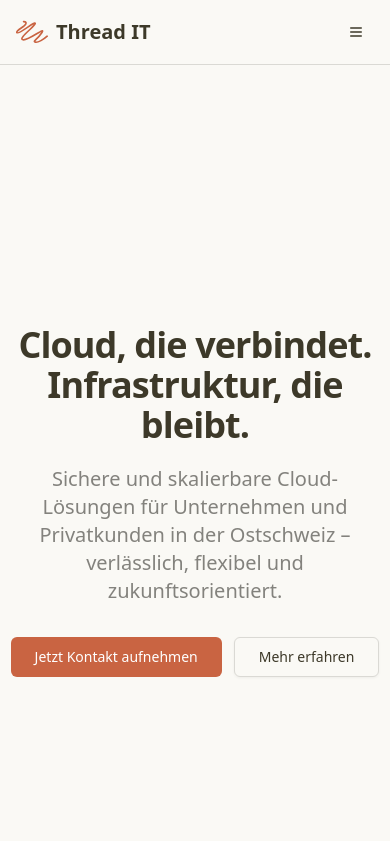
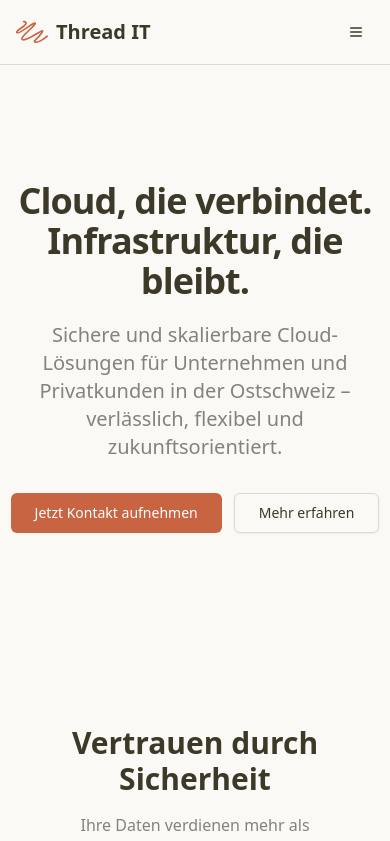
Before and after one commit to arlindgu/threadit, a Next.js app: page / in a window 390 px wide. Shown: the top 841 px of the page. Built offline with nearby package versions, Linux system fonts and the light colour scheme.

Commit message:
hero fix

```diff
--- a/src/components/blocks/hero/simple-centred.tsx
+++ b/src/components/blocks/hero/simple-centred.tsx
@@ -5,7 +5,7 @@ export default function HeroSectionSimpleCentred() {
   return (
     <>
       {/* Hero */}
-        <div className="container mx-auto px-4 my-36 py-24 md:px-6 lg:py-32 2xl:max-w-[1400px]">
+        <div className="container mx-auto px-4 lg:my-36 py-24 md:px-6 lg:py-32 2xl:max-w-[1400px]">
           {/* Title */}
           <div className="mx-auto mt-5 max-w-2xl text-center">
             <h1 className="scroll-m-20 text-4xl font-extrabold tracking-tight lg:text-5xl">
```
